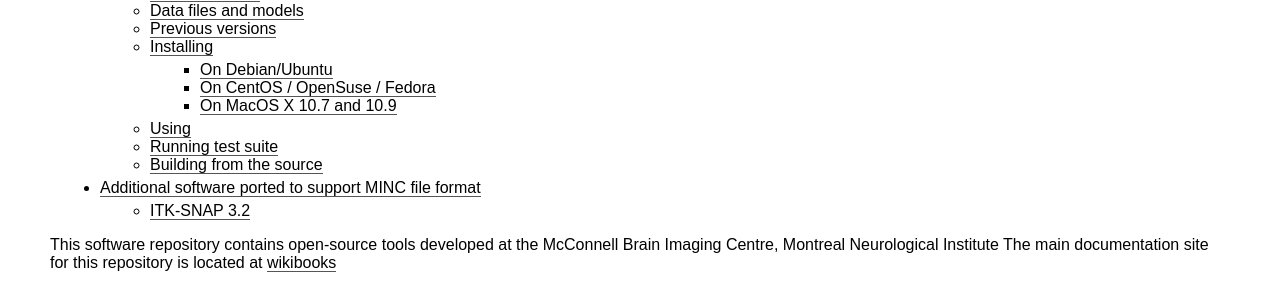
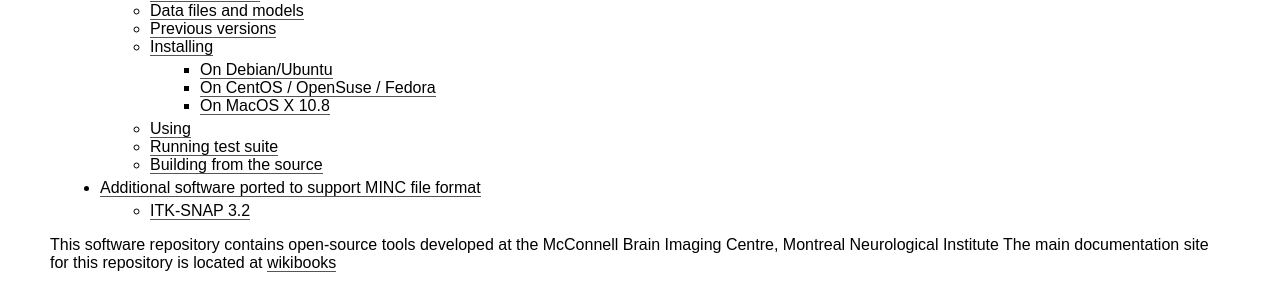
Before and after one commit to BIC-MNI/BIC-MNI.github.io, a Jekyll site: the page built from index.md, in a window 1280 px wide and 900 px high. Shown: the part 326-614 px from the top of the window. Built offline with Jekyll 4.4.1, drawn with Linux system fonts in a browser that asks for light colours; some web fonts are replaced.

Commit message:
Updated links

```diff
--- a/index.md
+++ b/index.md
@@ -13,7 +13,7 @@ title: BIC-MNI Software repository
   * [Installing](#installing)
     * [On Debian/Ubuntu](#on-debianubuntu)
     * [On CentOS / OpenSuse / Fedora](#on-centos--opensuse--fedora)
-    * [On MacOS X 10.7 and 10.9](#on-macos-x-107-and-109)
+    * [On MacOS X 10.8](#on-macos-x-108)
   * [Using](#using)
   * [Running test suite](#running-test-suite)
   * [Building from the source](#building-from-the-source)
```
